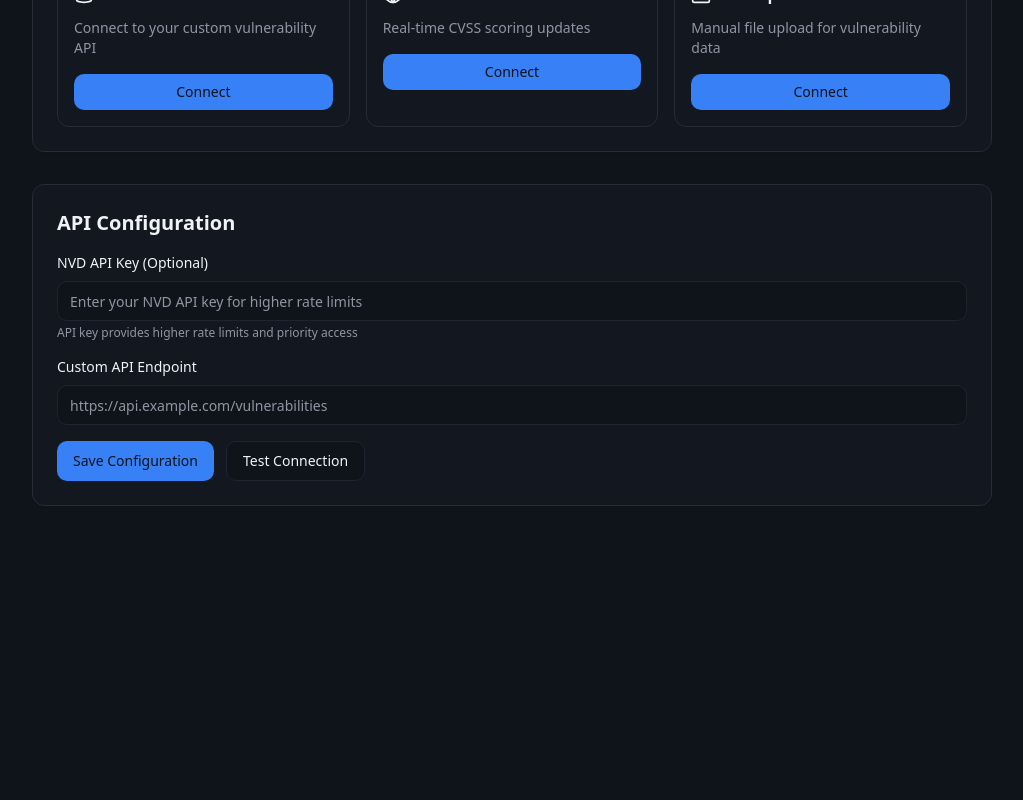
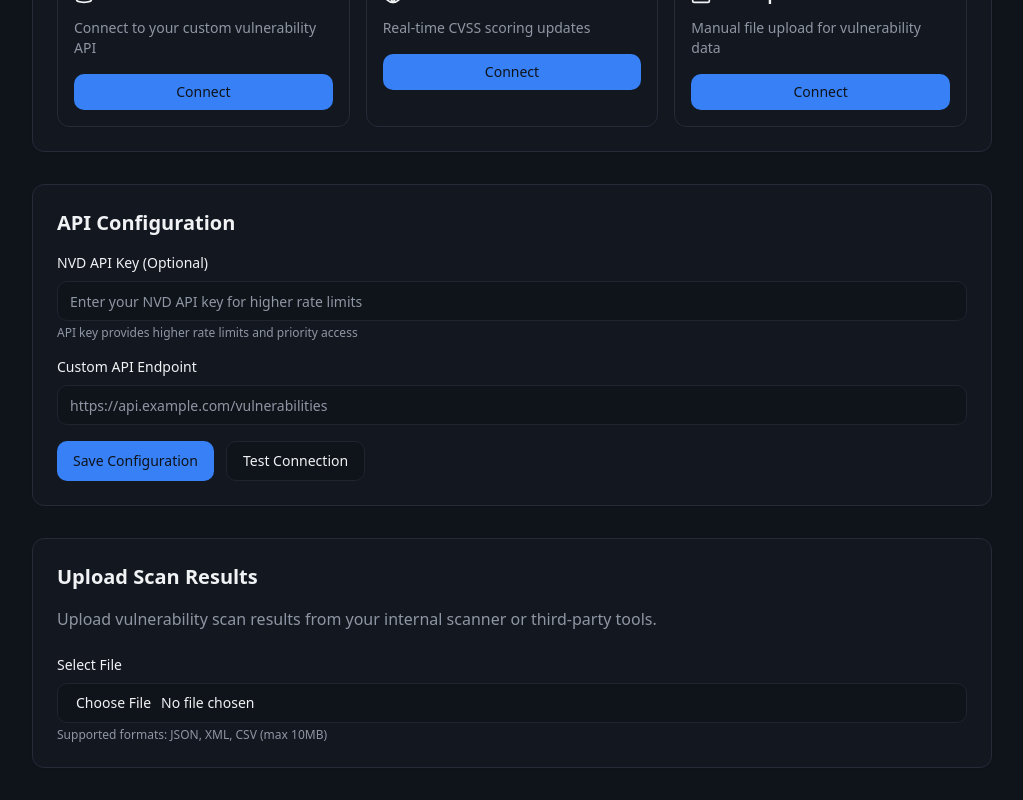
Before and after one commit to GamingG0d007/vulnera-scan-hub, a React (Vite) app: page /data-sources in a window 1280 px wide. Shown: the part 1154-1954 px from the top of the page, without its empty margins (256-1279 px from the left). Before the commit the page ends 1692 px from the top, so only its background shows below. Built offline with nearby package versions, Linux system fonts and the light colour scheme.

Commit message:
feat: Allow file uploads for scanning
Implement functionality to allow users to upload JSON files for scanning. This enables the system to process system profile and application inventory data provided by the user.

```diff
--- a/src/pages/DataSources.tsx
+++ b/src/pages/DataSources.tsx
@@ -12,10 +12,38 @@ import {
   ExternalLink,
   Globe,
   Server,
-  Cloud
+  Cloud,
+  Upload,
+  FileText
 } from 'lucide-react';
+import { useState } from 'react';
 
 const DataSources = () => {
+  const [selectedFile, setSelectedFile] = useState<File | null>(null);
+  const [uploadStatus, setUploadStatus] = useState<'idle' | 'uploading' | 'success' | 'error'>('idle');
+
+  const handleFileUpload = (event: React.ChangeEvent<HTMLInputElement>) => {
+    const file = event.target.files?.[0];
+    if (file) {
+      setSelectedFile(file);
+      setUploadStatus('idle');
+    }
+  };
+
+  const handleUploadSubmit = () => {
+    if (!selectedFile) return;
+
+    setUploadStatus('uploading');
+
+    // Simulate upload process
+    setTimeout(() => {
+      setUploadStatus('success');
+      setSelectedFile(null);
+      // Reset file input
+      const fileInput = document.getElementById('file-upload') as HTMLInputElement;
+      if (fileInput) fileInput.value = '';
+    }, 2000);
+  };
   const dataSources = [
     {
       id: 'nvd',
@@ -302,6 +330,94 @@ const DataSources = () => {
           </div>
         </div>
       </Card>
+
+      {/* File Upload Section */}
+      <Card className="p-6">
+        <h2 className="text-xl font-semibold text-foreground mb-4">Upload Scan Results</h2>
+        <p className="text-muted-foreground mb-6">
+          Upload vulnerability scan results from your internal scanner or third-party tools.
+        </p>
+
+        <div className="space-y-4">
+          <div>
+            <label className="text-sm font-medium text-foreground mb-2 block">
+              Select File
+            </label>
+            <div className="flex items-center space-x-3">
+              <Input
+                id="file-upload"
+                type="file"
+                accept=".json,.xml,.csv"
+                onChange={handleFileUpload}
+                className="flex-1"
+              />
+              {selectedFile && (
+                <div className="flex items-center space-x-2 text-sm text-muted-foreground">
+                  <FileText className="h-4 w-4" />
+                  <span>{selectedFile.name}</span>
+                </div>
+              )}
+            </div>
+            <p className="text-xs text-muted-foreground mt-1">
+              Supported formats: JSON, XML, CSV (max 10MB)
+            </p>
+          </div>
+
+          {selectedFile && (
+            <div className="p-4 bg-accent/50 rounded-lg">
+              <div className="flex items-center justify-between">
+                <div>
+                  <p className="text-sm font-medium text-foreground">Ready to upload:</p>
+                  <p className="text-xs text-muted-foreground">
+                    {selectedFile.name} ({(selectedFile.size / 1024).toFixed(1)} KB)
+                  </p>
+                </div>
+                <Button
+                  onClick={handleUploadSubmit}
+                  disabled={uploadStatus === 'uploading'}
+                  size="sm"
+                >
+                  {uploadStatus === 'uploading' ? (
+                    <>
+                      <RefreshCw className="h-4 w-4 mr-2 animate-spin" />
+                      Uploading...
+                    </>
+                  ) : (
+                    <>
+                      <Upload className="h-4 w-4 mr-2" />
+                      Upload File
+                    </>
+                  )}
+                </Button>
+              </div>
+            </div>
+          )}
+
+          {uploadStatus === 'success' && (
+            <div className="p-4 bg-success/10 border border-success/20 rounded-lg">
+              <div className="flex items-center space-x-2 text-success">
+                <CheckCircle className="h-4 w-4" />
+                <p className="text-sm font-medium">File uploaded successfully!</p>
+              </div>
+              <p className="text-xs text-muted-foreground mt-1">
+                Scan results have been processed and added to the vulnerability database.
+              </p>
+            </div>
+          )}
+
+          {uploadStatus === 'error' && (
+            <div className="p-4 bg-destructive/10 border border-destructive/20 rounded-lg">
+              <div className="flex items-center space-x-2 text-destructive">
+                <AlertCircle className="h-4 w-4" />
+                <p className="text-sm font-medium">Upload failed</p>
+              </div>
+              <p className="text-xs text-muted-foreground mt-1">
+                Please check the file format and try again.
+              </p>
+            </div>
+          )}
+        </div>
+      </Card>
     </div>
   );
 };
```
